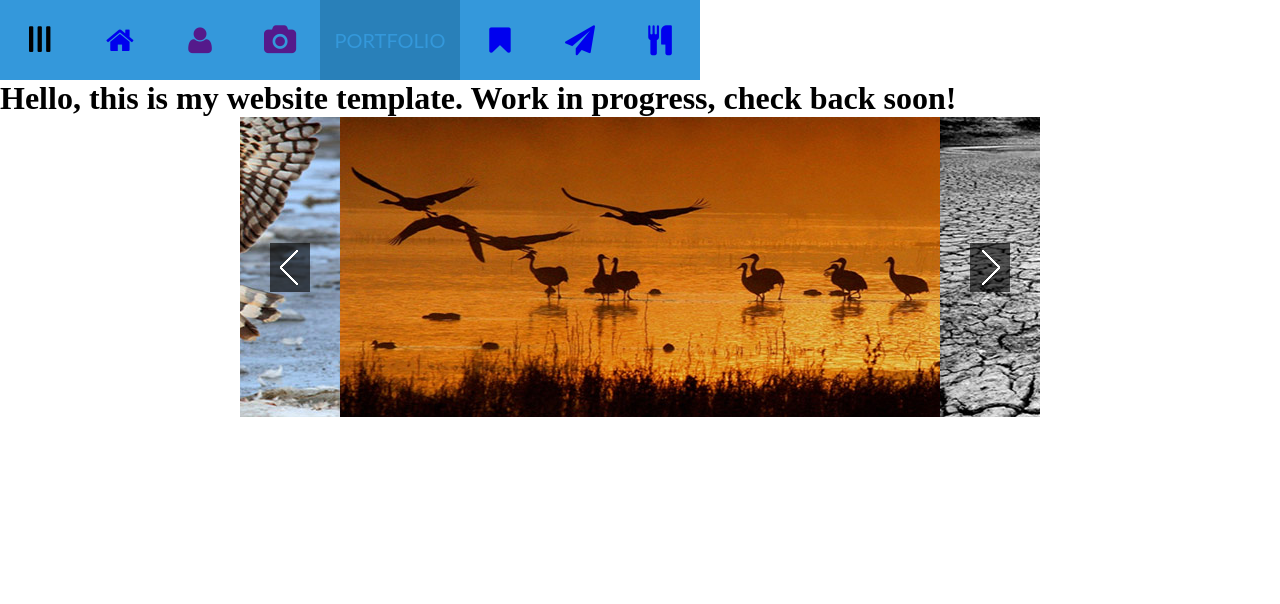
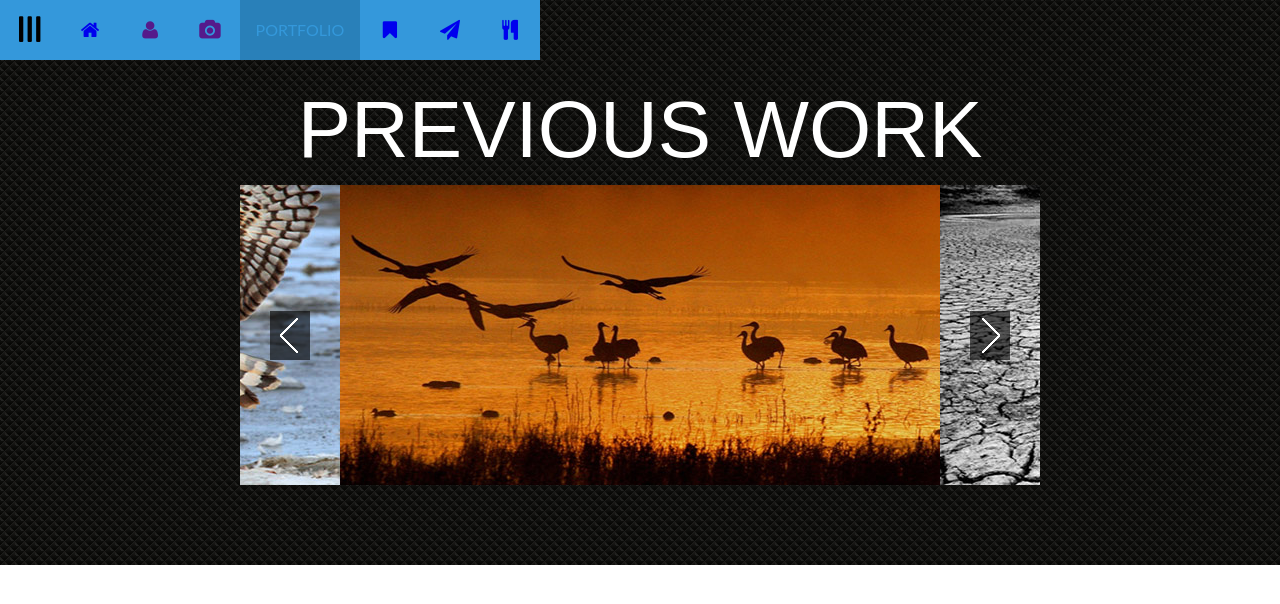
Before and after one commit to pjflameboy/pjflameboy.github.io, a plain HTML site: page portfolio.html in a window 1280 px wide. Drawn offline with Linux system fonts and the light colour scheme.

Commit message:
tweeked menu, added topbar background

```diff
--- /dev/null
+++ b/css/portfolioLayout.css
@@ -0,0 +1,12 @@
+.topbox{padding:40px 0 80px 0; background:#000 url('../img/topbox1.jpg') 50% 0 repeat;}
+
+h1{
+	padding:0;
+	font-family: Arial, sans-serif; font-weight:normal;
+	color:#fff;
+	margin:0 0 15px 0;
+	font-size:80px;
+	line-height:80px;
+	text-transform:uppercase;
+	text-align:center;
+	}
--- a/expanding.css
+++ b/expanding.css
@@ -15,7 +15,7 @@ body {
 }
 
 #topbar{
-	height: 80px;
+	height: 50px;
 }
 
 .menu {
@@ -62,22 +62,22 @@ transform: rotate(90deg);
 .menu label,
 .menu nav ul li a i,
 .menu nav ul li a span {
-	line-height: 80px;
+	line-height: 60px;
 	text-align: center;
-	width: 80px;
-	height: 80px;
+	width: 60px;
+	height: 60px;
 }
 .menu nav ul {
 	list-style: none;
 	overflow: hidden;
 }
 .menu nav ul li a i {
-	font-size: 30px;
+	font-size: 20px;
 }
 
 .menu nav ul li a span {
 	font-family: 'Lato', sans-serif;
-	font-size: 20px;
+	font-size: 16px;
 	text-transform: uppercase;
 	width: 0;
 }
@@ -85,11 +85,11 @@ transform: rotate(90deg);
 
 
 .menu nav ul li a:hover span {
-	width: 120px;
+	width: 100px;
 	padding: 0 10px;
 }
 .menu nav ul li.active a span {
-	width: 120px;
+	width: 100px;
 	padding: 0 10px;
 }
 
@@ -107,13 +107,13 @@ transform: rotate(90deg);
 
 
 .menu.left.horizontal input#slide:checked ~ nav {
-	margin-left: 80px;
+	margin-left: 60px;
 }
 .menu.right.horizontal nav {
 	margin-right: -50px;
 }
 .menu.right.horizontal input#slide:checked ~ nav {
-	margin-right: 80px;
+	margin-right: 60px;
 }
 
 
--- a/portfolio.html
+++ b/portfolio.html
@@ -2,6 +2,7 @@
 <html>
 	<head>
 		<link rel="stylesheet" type="text/css" href="expanding.css">
+		<link rel="stylesheet" type="text/css" href="./css/portfolioLayout.css">
 		<title>Paul Johnson</title>
 		<script type="text/javascript">
 			window.addEventListener('load',activateBox,false);
@@ -164,8 +165,9 @@
 			</ul>
 		</nav>
 	</div>
+	<article class="topbox">
 	<div id="topbar"></div>
-	<h1>Hello, this is my website template. Work in progress, check back soon!</h1>
+	<h1>Previous Work</h1>
     <div id="slider1_container" style="position:relative;margin:0 auto;top:0px;left:0px;width:800px;height:300px;overflow:hidden;">
 
         <!-- Slides Container -->
@@ -221,8 +223,10 @@
         <span u="arrowright" class="jssora13r" style="top: 123px; right: 30px;">
         </span>
         <!--#endregion Arrow Navigator Skin End -->
-        <a style="display: none" href="http://www.jssor.com">Bootstrap Slider</a>
+
     </div>
+	</article>
+
 
 
 
```
Also changed, not shown: img/topbox.jpg (added), img/topbox1.jpg (added).
